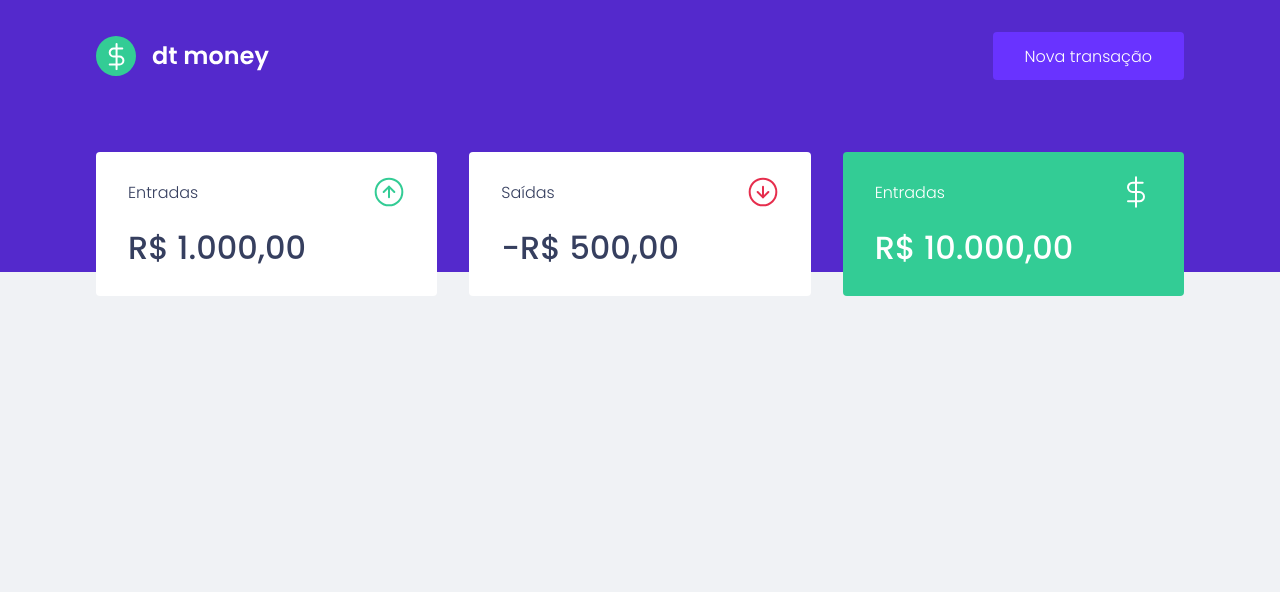
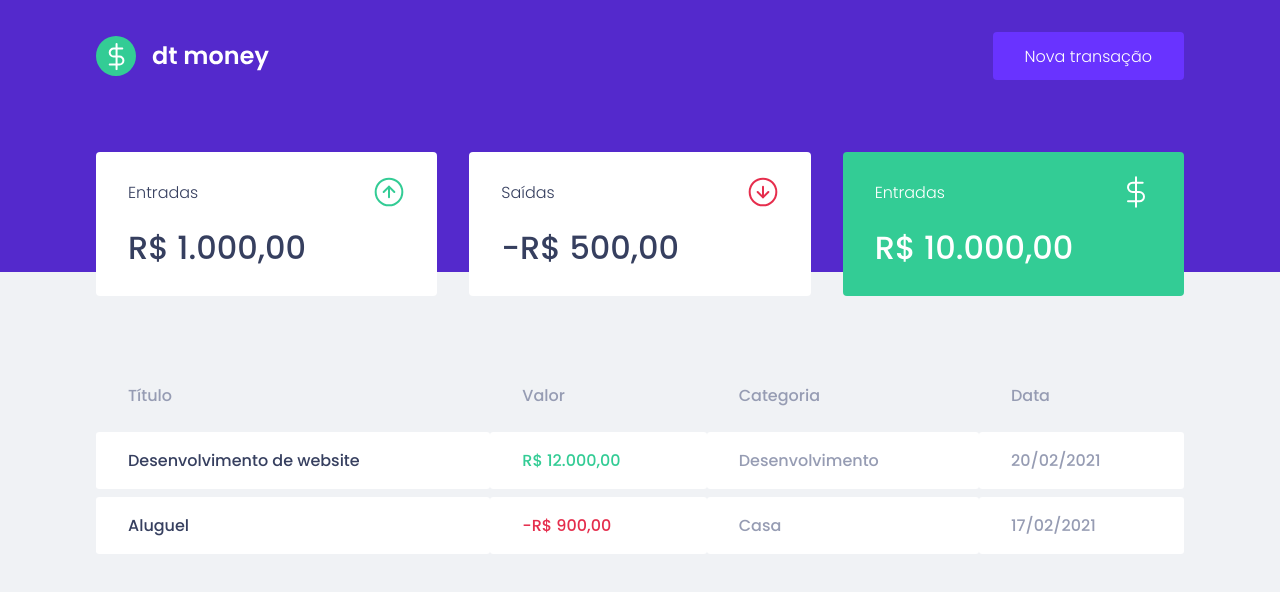
Before and after one commit to daniilomello/dt-money-ts, a React (Create React App) app: page / in a window 1280 px wide. Shown: the top 592 px of the page. Built offline with nearby package versions, Linux system fonts and the light colour scheme.

Commit message:
feat: add transactions table components

```diff
--- a/package.json
+++ b/package.json
@@ -15,6 +15,7 @@
   "devDependencies": {
     "@types/react": "17.0.20",
     "@types/react-dom": "17.0.9",
+    "@types/styled-components": "^5.1.24",
     "typescript": "4.4.2"
   },
   "scripts": {
--- a/public/index.html
+++ b/public/index.html
@@ -1,22 +1,17 @@
 <!DOCTYPE html>
 <html lang="en">
+
 <head>
   <meta charset="utf-8" />
-    <meta
-      name="viewport"
-      content="width=device-width, initial-scale=1, shrink-to-fit=no"
-    />
+  <meta name="viewport" content="width=device-width, initial-scale=1, shrink-to-fit=no" />
   <meta name="theme-color" content="#000000" />
   <link rel="manifest" href="%PUBLIC_URL%/manifest.json" />
   <link rel="shortcut icon" href="%PUBLIC_URL%/favicon.ico" />
   <link rel="shortcut icon" href="favicon.png" type="image/png" />
-    <title>DT Money</title>
+  <title>dt Money</title>
   <link rel="preconnect" href="https://fonts.googleapis.com" />
   <link rel="preconnect" href="https://fonts.gstatic.com" crossorigin />
-    <link
-      href="https://fonts.googleapis.com/css2?family=Poppins:wght@100;300;500;700&display=swap"
-      rel="stylesheet"
-    />
+  <link href="https://fonts.googleapis.com/css2?family=Poppins:wght@100;300;500;700&display=swap" rel="stylesheet" />
 </head>
 
 <body>
@@ -25,4 +20,5 @@
   </noscript>
   <div id="root"></div>
 </body>
+
 </html>
--- a/src/App.tsx
+++ b/src/App.tsx
@@ -1,6 +1,7 @@
 import { GlobalStyle } from "./styles/global.style";
 import Header from "./components/header/header.component";
 import Dashboard from "./components/dashboard/dashboard.component";
+import TransactionsTable from "./components/transactions/transactions.component";
 
 export default function App() {
   return (
--- a/src/components/dashboard/dashboard.component.tsx
+++ b/src/components/dashboard/dashboard.component.tsx
@@ -1,10 +1,12 @@
 import Summary from "../summary/summary.component";
+import TransactionsTable from '../transactions/transactions.component';
 import { Container } from "./dashboard.styles";
 
 const Dashboard = () => {
   return (
     <Container>
       <Summary />
+      <TransactionsTable />
     </Container>
   );
 };
--- /dev/null
+++ b/src/components/transactions/transactions.component.tsx
@@ -0,0 +1,35 @@
+import {Container} from './transactions.styles';
+
+const TransactionsTable = () => {
+  return (
+    <Container>
+      <table>
+        <thead>
+          <tr>
+            <th>Título</th>
+            <th>Valor</th>
+            <th>Categoria</th>
+            <th>Data</th>
+          </tr>
+        </thead>
+        <tbody>
+          <tr>
+            <td>Desenvolvimento de website</td>
+            <td className="deposit">R$ 12.000,00</td>
+            <td>Desenvolvimento</td>
+            <td>20/02/2021</td>
+          </tr>
+
+          <tr>
+            <td>Aluguel</td>
+            <td className="withdraw">-R$ 900,00</td>
+            <td>Casa</td>
+            <td>17/02/2021</td>
+          </tr>
+        </tbody>
+      </table>
+    </Container>
+  )
+}
+
+export default TransactionsTable;
--- /dev/null
+++ b/src/components/transactions/transactions.styles.ts
@@ -0,0 +1,33 @@
+import styled from 'styled-components';
+
+export const Container = styled.div`
+  margin-top: 4rem;
+  table{
+    width: 100%;
+    border-spacing: 0 0.5rem;
+    th{
+      color: var(--text-body);
+      font-weight: 400;
+      padding: 1rem 2rem;
+      text-align: left;
+      line-height: 1.5rem;
+    }
+    td {
+      padding: 1rem 2rem;
+      border: none;
+      background-color: var(--shape);
+      color: var(--text-body);
+      border-radius: 0.2rem;
+      font-weight: 500;
+      &:first-child {
+        color: var(--text-title);
+      }
+      &.deposit {
+        color: var(--green);
+      }
+      &.withdraw {
+        color: var(--red);
+      }
+    }
+  }
+`;
--- /dev/null
+++ b/src/react-app-env.d.ts
@@ -0,0 +1 @@
+/// <reference types="react-scripts" />
```
Also changed, not shown: tsconfig.json (+14 -1 lines), 2 other files (tests, documents, lock files or other folders). Lines whose indentation alone changed are shown as unchanged.
